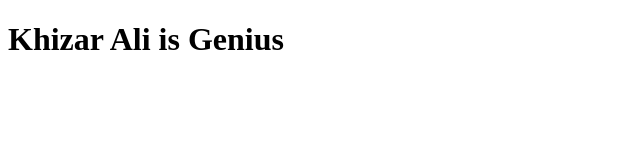
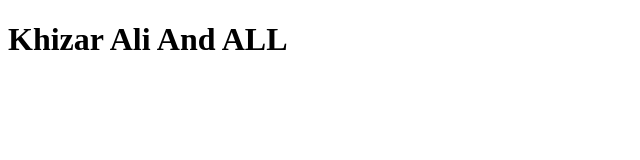
Before and after one commit to Khizar-Ali/Sample-bootcamp, a plain HTML site: page index.html in a window 1280 px wide. Shown: the full height of the page, 0-640 px from the left. Drawn offline with Linux system fonts and the light colour scheme.

Commit message:
Update index.html

```diff
--- a/index.html
+++ b/index.html
@@ -6,6 +6,6 @@
     <title>Document</title>
 </head>
 <body>
-    <h1>Khizar Ali is Genius</h1>
+    <h1>Khizar Ali And ALL</h1>
 </body>
 </html>
```
